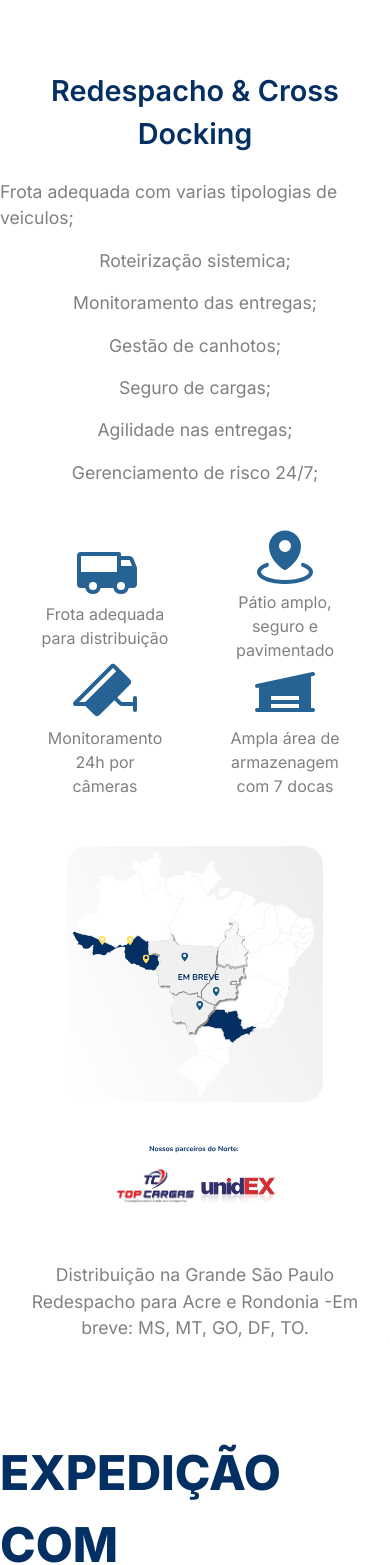
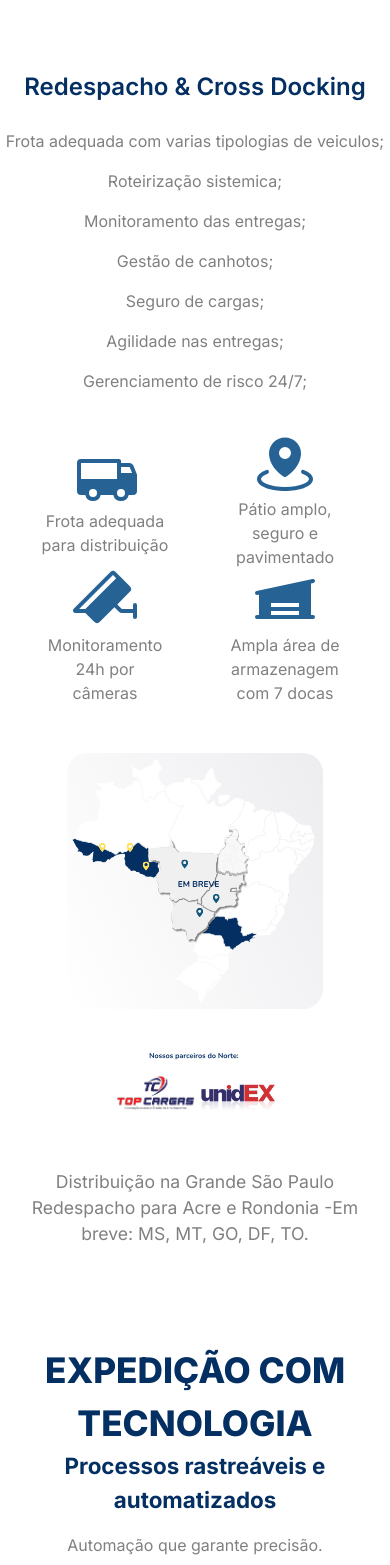
Before and after one commit to RafaelBerger/otimalog, a React (Vite) app: page / in a window 390 px wide. Shown: the part 2026-3591 px from the top of the page. Built offline with nearby package versions, Linux system fonts and the light colour scheme.

Commit message:
seção tecnologia concluida

```diff
--- a/src/App.tsx
+++ b/src/App.tsx
@@ -20,6 +20,9 @@ import mapPinIcon from "./assets/map-pin-area-fill.svg";
 import warehouseIcon from "./assets/warehouse-fill.svg";
 import mapImage from "./assets/map.svg";
 import mapInfoImage from "./assets/map-info.svg";
+
+//icones usados na seção expedição com tecnologia
+import tecnologyExpeditionIcon from "./assets/tecnology-icon.svg";
 
 // import ContentShowcase from "./components/ContentShowcase";
 import ContactCard from "./components/ContactCard";
@@ -51,7 +54,7 @@ function App() {
             </div>
             <div className="header_contact_btn">
               <a href="#history">HISTORIA</a>
-              <a href="#contact">SERVIÇOS</a>
+              <a href="#services">SERVIÇOS</a>
               <a href="#contact">SAIBA MAIS</a>
               <a href="#contact">SOLICITE SUA COTAÇÃO</a>
             </div>
@@ -91,9 +94,7 @@ function App() {
               </b>
             </div>
           </section>
-          {/* TODO: falta apenas estilizar parte da direita com as imagens e em
-           seguida deixar responsivo */}
-          <section className="services_section">
+          <section className="services_section" id="services">
             <div className="services_title_container">
               <h1>NOSSOS SERVIÇOS:</h1>
               <p>
@@ -159,7 +160,6 @@ function App() {
             </div>
           </section>
 
-          {/* TODO: falta apenas responsividade e alterar a imagem*/}
           <section className="expedition_technology_section">
             <h1>EXPEDIÇÃO COM TECNOLOGIA</h1>
             <div className="expedition_technology_text_container">
@@ -175,7 +175,7 @@ function App() {
             </div>
             <div className="expedition_technology_features_container">
               <div>
-                <img src={mapImage} alt="" />
+                <img src={tecnologyExpeditionIcon} alt="" />
               </div>
               <div>
                 <ul>
@@ -203,7 +203,7 @@ function App() {
           className="ultrawide-responsiveness contact_container"
         >
           <div>
-            <img src={logo} alt="LOGO OTIMALOG" />
+            <img src={logoNew} alt="LOGO OTIMALOG" />
           </div>
 
           <div className="contact_text">
--- a/src/styles/contact.css
+++ b/src/styles/contact.css
@@ -10,6 +10,11 @@
   background-repeat: no-repeat;
   background-size: cover;
   background-position: center;
+}
+
+.contact_container img {
+  width: 300px;
+  height: 300px;
 }
 
 .contact_text {
@@ -44,6 +49,11 @@
     background-image: none;
   }
 
+  .contact_container img {
+    width: 10.1563rem;
+    height: 10.1563rem;
+  }
+
   .contact_text {
     padding: 0 1.2rem;
     margin-bottom: 3rem;
--- a/src/styles/expedition-technology.css
+++ b/src/styles/expedition-technology.css
@@ -1,7 +1,6 @@
 .expedition_technology_section {
   width: 100vw;
-  height: auto;
-  padding: 6rem 0;
+  height: 100vh;
   display: flex;
   flex-direction: column;
   align-items: center;
@@ -9,12 +8,12 @@
 
   background: url("/src/assets/2.svg");
   background-repeat: no-repeat;
-  background-size: 100% 210%;
+  background-size: 100% 205%;
   background-position: bottom;
 }
 
 .expedition_technology_section > h1 {
-  font-size: 3rem;
+  font-size: 4rem;
   font-weight: 800;
   margin: 0;
 }
@@ -29,12 +28,12 @@
   align-items: center;
 }
 .expedition_technology_text_container > h4 {
-  font-size: 1.5rem;
+  font-size: 2rem;
   font-weight: 700;
   margin: 0;
 }
 .expedition_technology_text_container > p {
-  font-size: 1.125rem;
+  font-size: 1.5rem;
   color: gray;
   text-align: center;
   margin: 0;
@@ -58,8 +57,8 @@
 }
 
 .expedition_technology_features_container img {
-  width: 100px;
-  height: 100px;
+  width: 10rem;
+  height: 10rem;
 }
 
 .li_feature_item {
@@ -67,6 +66,7 @@
   justify-content: start;
   align-items: center;
   gap: 0.5rem;
+  font-size: 1.3rem;
 }
 .li_feature_item span {
   display: flex;
@@ -81,3 +81,60 @@
   color: gray;
   margin: 0;
 }
+
+@media (max-width: 480px) {
+  .expedition_technology_section {
+    height: auto;
+    padding: 0;
+    margin: 6rem 0;
+    background-image: none;
+  }
+
+  .expedition_technology_section > h1 {
+    font-size: 2.2rem;
+    text-align: center;
+  }
+
+  .expedition_technology_text_container {
+    margin-bottom: 3rem;
+    padding: 0 1rem;
+  }
+
+  .expedition_technology_text_container > h4 {
+    font-size: 1.4rem;
+    text-align: center;
+  }
+
+  .expedition_technology_text_container > p {
+    font-size: 1rem;
+    width: 95%;
+  }
+
+  .expedition_technology_features_container {
+    width: 100%;
+    flex-direction: column;
+    gap: 1.5rem;
+  }
+
+  .expedition_technology_features_container img {
+    width: 8rem;
+    height: 8rem;
+  }
+
+  .expedition_technology_features_container ul {
+    width: 100%;
+  }
+  .expedition_technology_features_container p {
+    width: 75%;
+  }
+
+  .li_feature_item {
+    font-size: 1rem;
+  }
+
+  .li_feature_item span {
+    width: 35px;
+    height: 35px;
+    font-size: 0.9rem;
+  }
+}
--- a/src/styles/services.css
+++ b/src/styles/services.css
@@ -166,12 +166,12 @@
   }
 
   .left_service_content_container > h2 {
-    font-size: 1.8rem;
+    font-size: 1.5rem;
     text-align: center;
   }
 
   .left_service_content_container > ul {
-    font-size: 1.1rem;
+    font-size: 1rem;
     gap: 0.5rem;
     margin-bottom: 2rem;
   }
```
Also changed, not shown: src/assets/tecnology-icon.svg (added).
